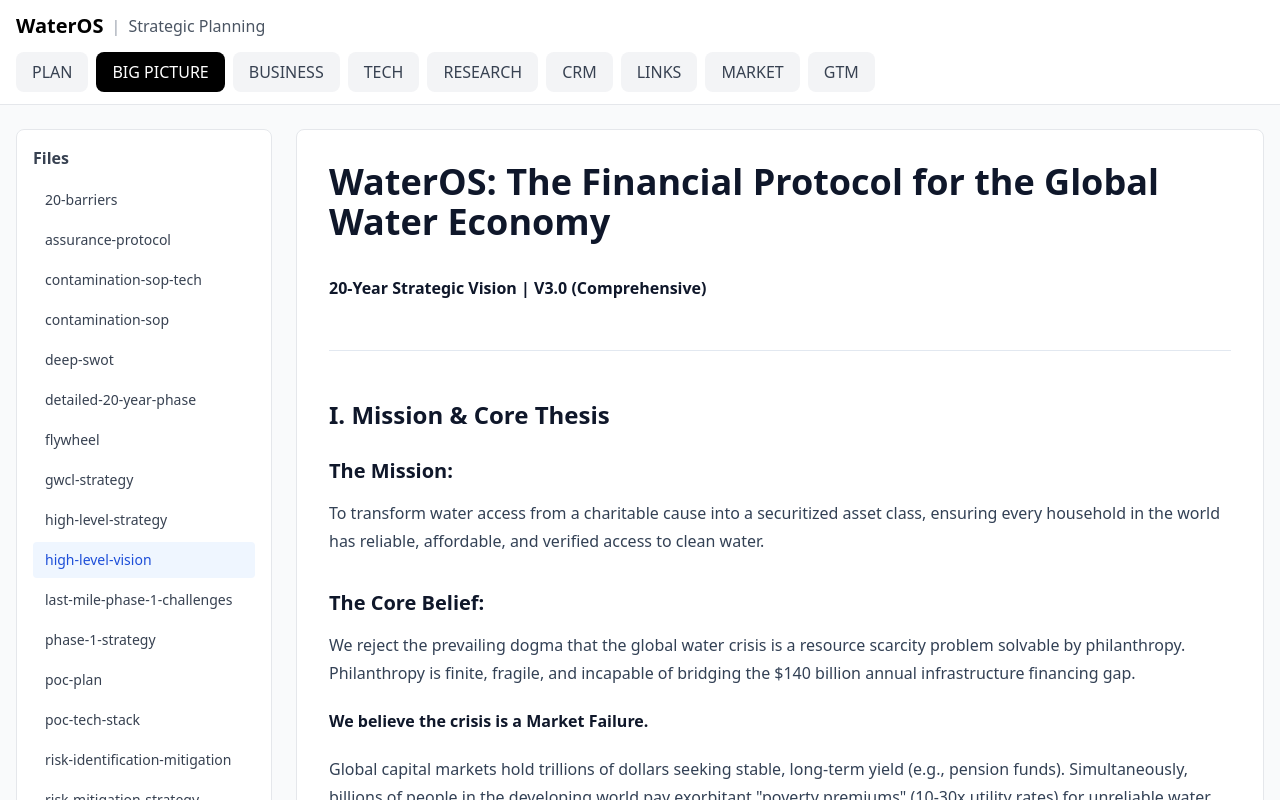
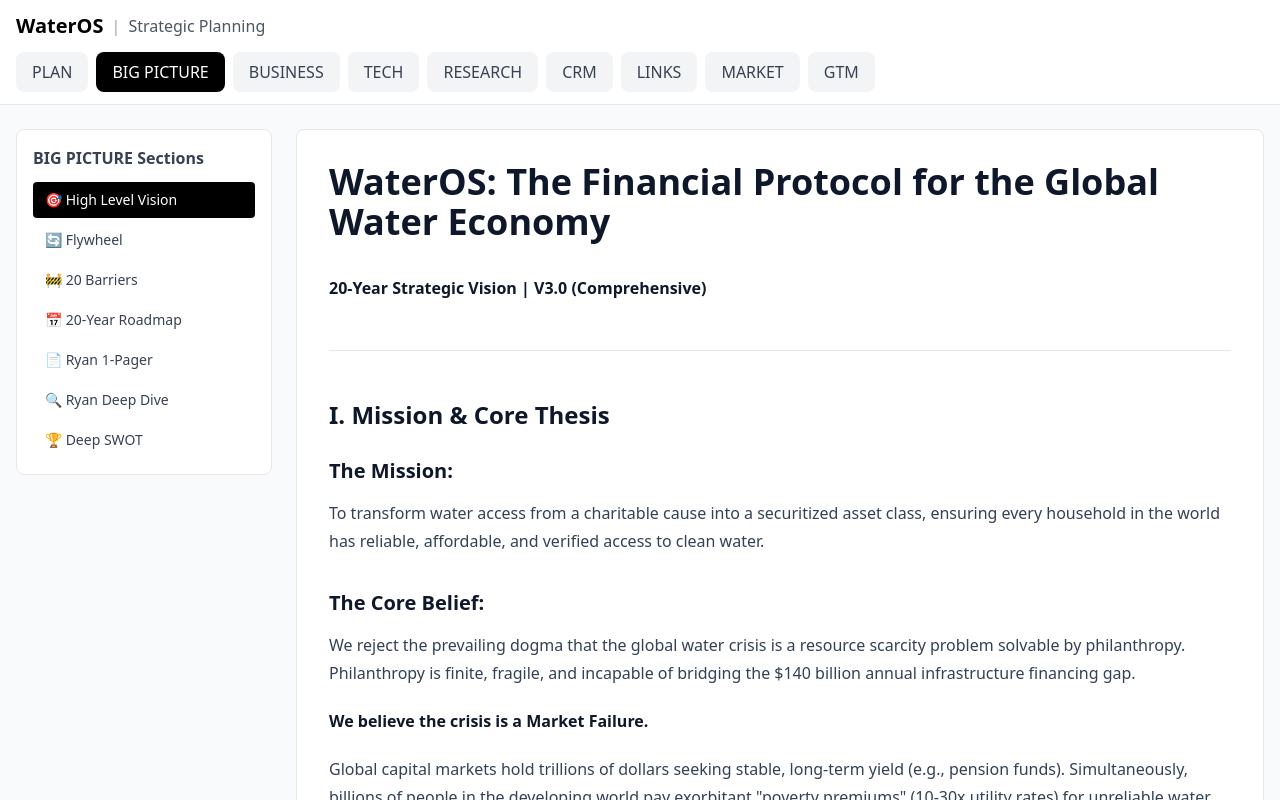
Before and after one commit to evan-ryan-york/water-os-docs, a Next.js app: page / in a window 1280 px wide. Shown: the top 800 px of the page. Built offline with nearby package versions, Linux system fonts and the light colour scheme.

Commit message:
Match old app structure with curated sections and labels

```diff
--- a/app/page.tsx
+++ b/app/page.tsx
@@ -6,50 +6,97 @@ import remarkGfm from "remark-gfm";
 
 type Tab = "plan" | "bigpicture" | "business" | "tech" | "research" | "crm" | "links" | "market" | "gtm";
 
-const TABS: { id: Tab; label: string; path: string }[] = [
-  { id: "plan", label: "PLAN", path: "plan" },
-  { id: "bigpicture", label: "BIG PICTURE", path: "plan" },
-  { id: "business", label: "BUSINESS", path: "business" },
-  { id: "tech", label: "TECH", path: "tech" },
-  { id: "research", label: "RESEARCH", path: "research" },
-  { id: "crm", label: "CRM", path: "crm" },
-  { id: "links", label: "LINKS", path: "links" },
-  { id: "market", label: "MARKET", path: "market" },
-  { id: "gtm", label: "GTM", path: "gtm" },
+const TABS: { id: Tab; label: string }[] = [
+  { id: "plan", label: "PLAN" },
+  { id: "bigpicture", label: "BIG PICTURE" },
+  { id: "business", label: "BUSINESS" },
+  { id: "tech", label: "TECH" },
+  { id: "research", label: "RESEARCH" },
+  { id: "crm", label: "CRM" },
+  { id: "links", label: "LINKS" },
+  { id: "market", label: "MARKET" },
+  { id: "gtm", label: "GTM" },
 ];
+
+// Curated content structure matching the old app
+const CONTENT_MAP: Record<Tab, { label: string; path: string }[]> = {
+  plan: [
+    { label: "Executive Summary", path: "plan/executive-summary.md" },
+    { label: "Phase 1 Strategy", path: "plan/phase-1-strategy.md" },
+    { label: "POC Plan", path: "plan/poc-plan.md" },
+    { label: "POC Tech Stack", path: "plan/poc-tech-stack.md" },
+    { label: "High Level Strategy", path: "plan/high-level-strategy.md" },
+    { label: "GWCL Strategy", path: "plan/gwcl-strategy.md" },
+    { label: "Risk Identification", path: "plan/risk-identification-mitigation.md" },
+    { label: "Contamination SOP", path: "plan/contamination-sop.md" },
+    { label: "SOP Tech Requirements", path: "plan/contamination-sop-tech.md" },
+    { label: "Assurance Protocol", path: "plan/assurance-protocol.md" },
+    { label: "Transparency Plan", path: "plan/transparency-plan.md" },
+    { label: "Top 15 Cities", path: "plan/top-15-cities.md" },
+    { label: "Last Mile Challenges", path: "plan/last-mile-phase-1-challenges.md" },
+  ],
+  bigpicture: [
+    { label: "🎯 High Level Vision", path: "plan/high-level-vision.md" },
+    { label: "🔄 Flywheel", path: "plan/flywheel.md" },
+    { label: "🚧 20 Barriers", path: "plan/20-barriers.md" },
+    { label: "📅 20-Year Roadmap", path: "plan/detailed-20-year-phase.md" },
+    { label: "📄 Ryan 1-Pager", path: "plan/ryan-1-pager.md" },
+    { label: "🔍 Ryan Deep Dive", path: "plan/ryan-deep-dive.md" },
+    { label: "🏆 Deep SWOT", path: "plan/deep-swot.md" },
+  ],
+  business: [
+    { label: "Ghana Legal Consultation", path: "business/yorke-legal-consultation-11-19-2025.md" },
+  ],
+  tech: [
+    { label: "Tech Plan 2025-11-09", path: "tech/tech-plan-2025-11-09.md" },
+  ],
+  research: [
+    { label: "Accra", path: "research/accra.md" },
+    { label: "Kampala", path: "research/kampala.md" },
+    { label: "Chennai", path: "research/chennai.md" },
+    { label: "Cebu City Assessment", path: "research/cebu-city-assessment.md" },
+    { label: "Deep Research: Dhaka", path: "research/deep-research-dhaka.md" },
+    { label: "Deep Research: Lusaka", path: "research/deep-research-lusaka.md" },
+    { label: "Deep Research: Pune", path: "research/deep-research-pune.md" },
+    { label: "Gemini Source to Tap", path: "research/gemini-source-to-tap.md" },
+    { label: "GPT Source to Tap", path: "research/gpt-source-to-tap.md" },
+    { label: "Accra Networking", path: "research/networking/accra-networking.md" },
+    { label: "Accra Organizations", path: "research/networking/accra-organizations.md" },
+    { label: "Accra People", path: "research/networking/accra-people.md" },
+  ],
+  crm: [],
+  links: [],
+  market: [
+    { label: "Anna Meeting 2025-10-31", path: "market/anna-meeting-2025-10-31.md" },
+    { label: "Anna Meeting 2025-11-07", path: "market/anna-meeting-2025-11-07.md" },
+    { label: "Driver Validation Plan", path: "market/driver-validation-plan.md" },
+    { label: "User Research Synthesis", path: "market/user-research-synthesis-2025-11-09.md" },
+  ],
+  gtm: [],
+};
 
 export default function Home() {
   const [activeTab, setActiveTab] = useState<Tab>("bigpicture");
-  const [files, setFiles] = useState<string[]>([]);
   const [selectedFile, setSelectedFile] = useState<string>("");
   const [content, setContent] = useState<string>("");
   const [loading, setLoading] = useState(false);
 
-  // Load files for the active tab
+  // Get files for active tab
+  const files = CONTENT_MAP[activeTab] || [];
+
+  // Auto-select first file when tab changes
   useEffect(() => {
-    const loadFiles = async () => {
-      const currentTab = TABS.find((t) => t.id === activeTab);
-      if (!currentTab) return;
-
-      try {
-        const res = await fetch(`/api/files?path=${currentTab.path}`);
-        const data = await res.json();
-        setFiles(data.files || []);
-
-        // Auto-select high-level-vision.md for bigpicture tab
-        if (activeTab === "bigpicture" && data.files?.includes("high-level-vision.md")) {
-          setSelectedFile("high-level-vision.md");
-        } else if (data.files?.length > 0) {
-          setSelectedFile(data.files[0]);
-        }
-      } catch (error) {
-        console.error("Error loading files:", error);
-        setFiles([]);
+    if (files.length > 0) {
+      // For bigpicture, default to high-level-vision
+      if (activeTab === "bigpicture") {
+        setSelectedFile("plan/high-level-vision.md");
+      } else {
+        setSelectedFile(files[0].path);
       }
-    };
-
-    loadFiles();
-  }, [activeTab]);
+    } else {
+      setSelectedFile("");
+    }
+  }, [activeTab, files]);
 
   // Load file content
   useEffect(() => {
@@ -59,12 +106,9 @@ export default function Home() {
     }
 
     const loadContent = async () => {
-      const currentTab = TABS.find((t) => t.id === activeTab);
-      if (!currentTab) return;
-
       setLoading(true);
       try {
-        const res = await fetch(`/api/content?path=${currentTab.path}/${selectedFile}`);
+        const res = await fetch(`/api/content?path=${selectedFile}`);
         const data = await res.json();
         setContent(data.content || "");
       } catch (error) {
@@ -76,7 +120,7 @@ export default function Home() {
     };
 
     loadContent();
-  }, [selectedFile, activeTab]);
+  }, [selectedFile]);
 
   return (
     <div className="min-h-screen bg-gray-50">
@@ -110,22 +154,24 @@ export default function Home() {
           {/* Sidebar */}
           <aside className="w-64 flex-shrink-0">
             <div className="bg-white rounded-lg border p-4 sticky top-24">
-              <h2 className="font-semibold mb-3 text-gray-700">Files</h2>
+              <h2 className="font-semibold mb-3 text-gray-700">
+                {TABS.find((t) => t.id === activeTab)?.label} Sections
+              </h2>
               <div className="space-y-1">
                 {files.length === 0 ? (
-                  <p className="text-sm text-gray-500">No files</p>
+                  <p className="text-sm text-gray-500">No content available</p>
                 ) : (
                   files.map((file) => (
                     <button
-                      key={file}
-                      onClick={() => setSelectedFile(file)}
+                      key={file.path}
+                      onClick={() => setSelectedFile(file.path)}
                       className={`w-full text-left px-3 py-2 rounded text-sm transition-colors ${
-                        selectedFile === file
-                          ? "bg-blue-50 text-blue-700 font-medium"
+                        selectedFile === file.path
+                          ? "bg-black text-white font-medium"
                           : "hover:bg-gray-50 text-gray-700"
                       }`}
                     >
-                      {file.replace(".md", "")}
+                      {file.label}
                     </button>
                   ))
                 )}
@@ -149,7 +195,9 @@ export default function Home() {
                 </article>
               ) : (
                 <div className="text-center py-12 text-gray-500">
-                  Select a file to view its content
+                  {files.length === 0
+                    ? "This section is coming soon"
+                    : "Select a file to view its content"}
                 </div>
               )}
             </div>
```
